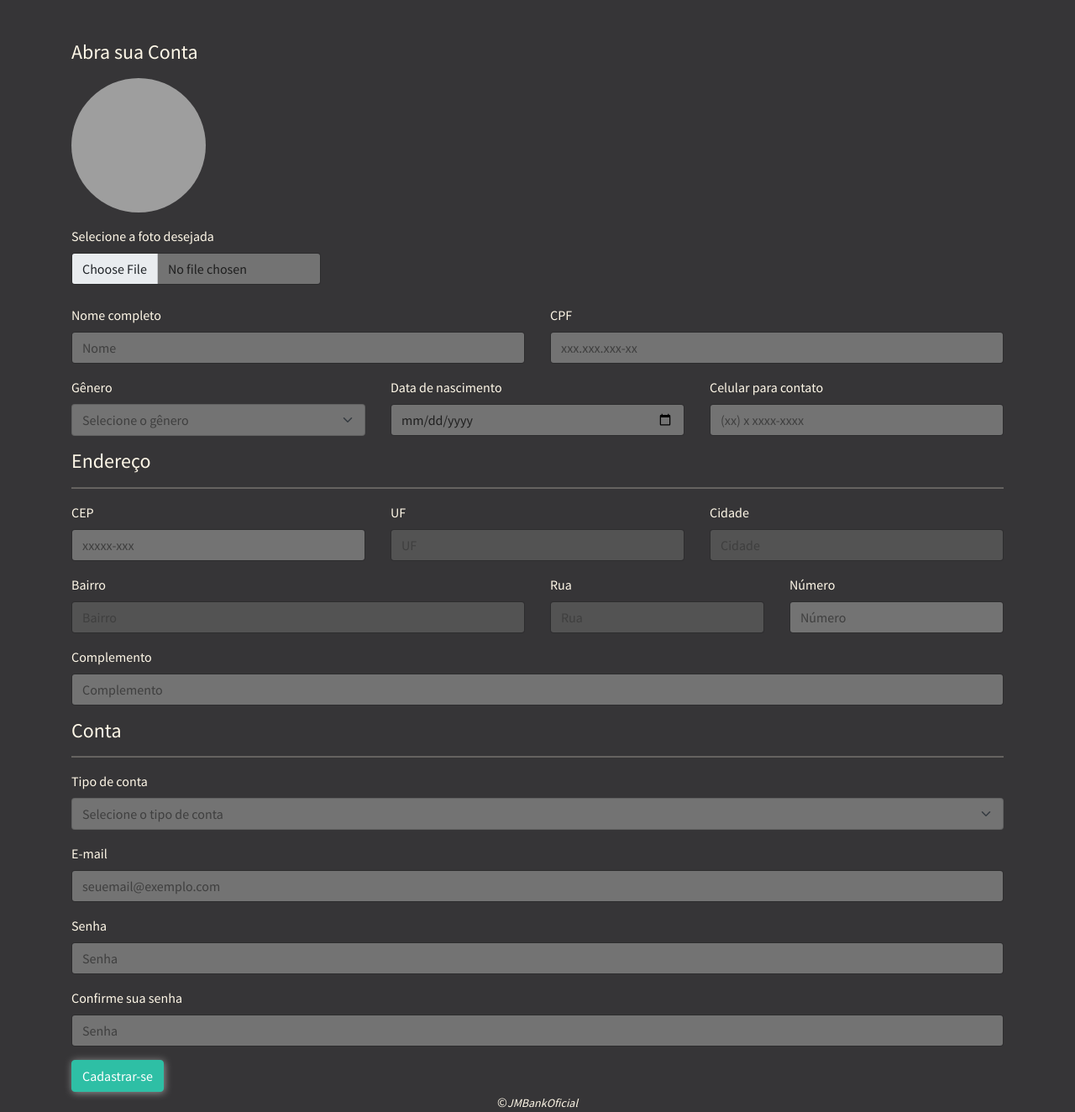
After one commit to jrsantos1/pi-senasp-second, a Flask app: template templates/cadastro/abrir_conta.html in a window 1280 px wide. The commit adds this page. Shown: the whole page at 84% size. Run offline with Flask 2, Linux system fonts and the light colour scheme; the template is opened without the code that fills it, so the values that code supplies are empty; some libraries are stand-ins or nearby versions; grey boxes are pictures that could not be loaded.

```diff
--- a/controllers/private/user.py
+++ b/controllers/private/user.py
@@ -16,6 +16,7 @@ import locale
 from utils.chart.chart_user import *
 from config import App
 from utils.auth.auth import *
+from utils.conta.helpers import formt_conta, format_cpf
 from utils.email import config_email as e_mail
 from utils.data.user import *
 
@@ -31,6 +32,11 @@ def moeda(value):
     locale.setlocale(locale.LC_MONETARY, 'pt_BR.UTF-8')
     format = locale.currency(value)
     return format
+
+@app.template_filter()
+def percentual(value):
+    value = int(value)
+    return 0
 
 # rota inicial usuário
 @app.route("/user")
@@ -60,6 +66,36 @@ def index_user():
 
     #return render_template('user_/home.html', cliente = cliente, conta = conta, extrato=extrato,graphJSON=graphJSON, cotacao=cotacoes)
     return render_template('user/index_user.html', cliente=cliente, conta=conta, extrato=extrato, graphJSON=graphJSON,cotacao=cotacoes, valor_percentual=valor_percentual)
+
+@app.route('/user/contatos')
+def contatos():
+
+    valida = verificarUsuarioLogado()
+    if valida:
+        print(valida)
+        return redirect(url_for('login'))
+
+    cpf = session['usuario_logado']
+    cliente = get_cliente(cpf)
+    conta = get_conta(cpf)
+
+    contatos = get_contatos(conta.conta_id);
+
+    return render_template('user/contatos.html', conta=conta, cliente=cliente, contatos=contatos)
+
+@app.route('/user/relatorio')
+def relatorio():
+    valida = verificarUsuarioLogado()
+    if valida:
+        print(valida)
+        return redirect(url_for('login'))
+
+    cpf = session['usuario_logado']
+    cliente = get_cliente(cpf)
+    conta = get_conta(cpf)
+
+    return render_template('./user/analytics_user.html', conta=conta, cliente=cliente)
+
 
 @app.route('/user/extrato', methods=['GET'])
 def extrato():
@@ -95,17 +131,16 @@ def novo_usuario():
     #     print(valida)
     #     return redirect(url_for('login'))
 
-    cpf =  request.form['cpf']
+    cpf = format_cpf(request.form['cpf'])
     cliente = Cliente.query.filter_by(cpf=cpf).first()
     usuario = Usuario.query.filter_by(cpf=cpf).first()
 
     # recebendo dados de endereço
 
     cep = request.form['cep']
+    uf = request.form['uf']
     bairro = request.form['bairro']
-    uf = request.form['uf']
     cidade = request.form['cidade']
-    bairro = request.form['bairro']
     rua = request.form['rua']
     numero = request.form['numero']
     complemento = request.form['complemento']
@@ -159,7 +194,7 @@ def novo_usuario():
 
         #criando nova conta
 
-        conta_numero = request.form['conta']
+        conta_numero = formt_conta(cliente.cliente_id)
         saldo = 0
         tipo = request.form['tipo']
 
@@ -252,7 +287,7 @@ def transferencia():
 
         cpf_destinatario = request.form['cpf_destinatario']
 
-        transferencia = gerar_transferencia(cpf_destinatario)
+        transferencia = gerar_transferencia(cpf_destinatario=cpf_destinatario, tipo=tipo)
 
         if transferencia:
             return redirect(url_for('index_user'))
--- a/controllers/public/routes.py
+++ b/controllers/public/routes.py
@@ -22,7 +22,7 @@ def sobre():
 
 @app.route("/abrir_conta")
 def abrir_conta():
-    return render_template("user/abrir_conta.html", titulo="criar template")
+    return render_template("cadastro/abrir_conta.html", titulo="criar template")
 
 @app.route("/login")
 def login():
--- a/models/tables.py
+++ b/models/tables.py
@@ -46,6 +46,7 @@ class Transacao(db.Model):
     transacao_data = db.Column(db.Date, nullable=False)
     valor = db.Column(db.Numeric)
     operacao_id = db.Column(db.Integer, nullable=False)
+    categoria_id = db.Column(db.Integer, nullable=False)
 
 class Extrato(db.Model):
     __tablename__ = "extrato"
@@ -56,6 +57,7 @@ class Extrato(db.Model):
     valor = db.Column(db.Numeric)
     saldo_atual = db.Column(db.Numeric)
     operacao = db.Column(db.String(20))
+    categoria = db.Column(db.String(20))
 
 class Endereco_Cliente(db.Model):
     __tablename__ = "endereco_cliente"
--- /dev/null
+++ b/templates/cadastro/abrir_conta.html
@@ -0,0 +1,184 @@
+<!DOCTYPE html>
+<html lang="en">
+<head>
+    <meta charset="UTF-8">
+    <meta http-equiv="X-UA-Compatible" content="IE=edge">
+    <meta name="viewport" content="width=device-width, initial-scale=1.0">
+    <link href="https://cdn.jsdelivr.net/npm/bootstrap@5.0.2/dist/css/bootstrap.min.css" rel="stylesheet" integrity="sha384-EVSTQN3/azprG1Anm3QDgpJLIm9Nao0Yz1ztcQTwFspd3yD65VohhpuuCOmLASjC" crossorigin="anonymous">
+    <link rel="stylesheet" href="https://cdn.jsdelivr.net/npm/bootswatch@4.5.2/dist/solar/bootstrap.min.css">
+    <script src="https://cdn.jsdelivr.net/npm/bootstrap@5.0.2/dist/js/bootstrap.bundle.min.js" integrity="sha384-MrcW6ZMFYlzcLA8Nl+NtUVF0sA7MsXsP1UyJoMp4YLEuNSfAP+JcXn/tWtIaxVXM" crossorigin="anonymous"></script>
+
+    <link href="https://fonts.googleapis.com/icon?family=Material+Icons" rel="stylesheet">
+    <link rel="stylesheet" href="../../static/css/cadastro/style_open_account.css">
+
+    <title>JM Bank</title>
+</head>
+
+<body>
+    <div class="container mt-5">
+        <h4> Abra sua Conta </h4>
+        <form class="form mt-5" id="form" action="/novo_usuario" method="post">
+            <div class="mb-3 success">
+                <figure>
+                    <img src="https://t4.ftcdn.net/jpg/04/10/43/77/360_F_410437733_hdq4Q3QOH9uwh0mcqAhRFzOKfrCR24Ta.jpg" alt="">
+                    <figcaption>
+                        <label for="">
+                            <label for="" class="form-label">Selecione a foto desejada</label>
+                            <input type="file" class="form-control" name="arquivo" id="" aria-describedby="helpId" placeholder="Nome">
+                        </label>
+                    </figcaption>
+                </figure>
+            </div>
+            <div class="row">
+                <div class="mb-3 col-6">
+                    <label for="" class="form-label">Nome completo</label>
+                    <input type="text" class="form-control" name="nome" id="name-user" aria-describedby="helpId" placeholder="Nome">
+                    <i class="fas fa-exclamation-circle"></i>
+                    <i class="fas fa-check-circle"></i>
+                    <small>Mensagem de erro</small>
+                </div>
+                <div class="mb-3 col-6">
+                    <label for="" class="form-label">CPF</label>
+                    <input type="text" class="form-control" name="cpf" id="cpf" placeholder="xxx.xxx.xxx-xx" onkeypress="onlynumber(), mask()">
+                    <i class="fas fa-exclamation-circle"></i>
+                    <i class="fas fa-check-circle"></i>
+                    <small>Mensagem de erro</small>
+                </div>
+            </div>
+            <div class="row">
+                <div class="mb-3 col-4">
+                    <label for="senha" class="form-label">Gênero</label>
+                    <select class="form-select" id="senha" aria-label="Default select example" name="sexo">
+                        <option value="" disabled selected>Selecione o gênero</option>
+                        <option value="masculino">Masculino</option>
+                        <option value="feminino">Feminino</option>
+                    </select>
+                    <i class="fas fa-exclamation-circle"></i>
+                    <i class="fas fa-check-circle"></i>
+                    <small>Mensagem de erro</small>
+                </div>
+                <div class="mb-3 col-4">
+                    <label for="" class="form-label">Data de nascimento</label>
+                    <input type="date" class="form-control" name="nascimento" id="birth-date" placeholder="dd/mm/aaaa" onkeypress="onlynumber(), mask()">
+                    <i class="fas fa-exclamation-circle"></i>
+                    <i class="fas fa-check-circle"></i>
+                    <small>Mensagem de erro</small>
+                </div>
+                <div class="mb-3 col-4">
+                    <label for="" class="form-label">Celular para contato</label>
+                    <input type="text" class="form-control" name="telefone" id="cell" placeholder="(xx) x xxxx-xxxx" onkeypress="onlynumber(), mask()">
+                    <i class="fas fa-exclamation-circle"></i>
+                    <i class="fas fa-check-circle"></i>
+                    <small>Mensagem de erro</small>
+                </div>
+            </div>
+            <h4> Endereço </h4>
+            <hr>
+            <div class="row">
+                <div class="mb-3 col-4">
+                    <label for="cep" class="form-label">CEP</label>
+                    <input type="text" class="form-control" name="cep" id="cep" placeholder="xxxxx-xxx" onfocusout="viacep()" onkeypress="onlynumber(), mask()">
+                    <i class="fas fa-exclamation-circle"></i>
+                    <i class="fas fa-check-circle"></i>
+                    <small>Mensagem de erro</small>
+                </div>
+                <div class="mb-3 col-4">
+                    <label for="uf" class="form-label">UF</label>
+                    <input type="text"  readonly class="form-control" name="uf" id="state" placeholder="UF">
+                    <i class="fas fa-exclamation-circle"></i>
+                    <i class="fas fa-check-circle"></i>
+                    <small>Mensagem de erro</small>
+                </div>
+                <div class="mb-3 col-4">
+                    <label for="cidade" class="form-label">Cidade</label>
+                    <input type="text" readonly class="form-control" name="cidade" id="city" placeholder="Cidade">
+                    <i class="fas fa-exclamation-circle"></i>
+                    <i class="fas fa-check-circle"></i>
+                    <small>Mensagem de erro</small>
+                </div>
+            </div>
+            <div class="row">
+                <div class="mb-3 col-6">
+                    <label for="bairro" class="form-label">Bairro</label>
+                    <input type="text"  readonly required class="form-control" name="bairro" id="district" placeholder="Bairro">
+                    <i class="fas fa-exclamation-circle"></i>
+                    <i class="fas fa-check-circle"></i>
+                    <small>Mensagem de erro</small>
+                </div>
+                <div class="mb-3 col-3">
+                    <label for="rua" class="form-label">Rua</label>
+                    <input type="text"  readonly class="form-control" name="rua" id="address" placeholder="Rua">
+                    <i class="fas fa-exclamation-circle"></i>
+                    <i class="fas fa-check-circle"></i>
+                    <small>Mensagem de erro</small>
+                </div>
+                <div class="mb-3 col-3">
+                    <label for="numero" class="form-label">Número</label>
+                    <input type="number" class="form-control" name="numero" id="number-address" placeholder="Número">
+                    <i class="fas fa-exclamation-circle"></i>
+                    <i class="fas fa-check-circle"></i>
+                    <small>Mensagem de erro</small>
+                </div>
+            </div>
+            <div class="mb-3">
+                <label for="complemento" class="form-label">Complemento</label>
+                <input type="text" class="form-control" name="complemento" id="complement" placeholder="Complemento">
+                <i class="fas fa-exclamation-circle"></i>
+                <i class="fas fa-check-circle"></i>
+                <small>Mensagem de erro</small>
+            </div>
+            <h4> Conta </h4>
+            <hr/>
+            <div class="mb-3">
+                <label for="senha" class="form-label">Tipo de conta</label>
+                <select class="form-select" id="type-account" aria-label="Default select example" name="tipo">
+                    <option value="" disabled selected>Selecione o tipo de conta</option>
+                    <option value="Corrente">Corrente</option>
+                    <option value="Poupança">Poupança</option>
+                    <option value="Salário">Salário</option>
+                </select>
+                <i class="fas fa-exclamation-circle"></i>
+                <i class="fas fa-check-circle"></i>
+                <small>Mensagem de erro</small>
+            </div>
+             <div class="mb-3">
+                <label for="" class="form-label">E-mail</label>
+                <input type="email" class="form-control" name="email" id="email" placeholder="seuemail@exemplo.com">
+                <i class="fas fa-exclamation-circle"></i>
+                <i class="fas fa-check-circle"></i>
+                <small>Mensagem de erro</small>
+            </div>
+            <div class="mb-3">
+                <label for="senha" class="form-label">Senha</label>
+                <input type="password" class="form-control" name="senha" id="password" placeholder="Senha">
+                <i class="fas fa-exclamation-circle"></i>
+                <i class="fas fa-check-circle"></i>
+                <small>Mensagem de erro</small>
+            </div>
+            <div class="mb-3">
+                <label for="senha" class="form-label">Confirme sua senha</label>
+                <input type="password" class="form-control" name="senha_confirmacao" id="password-confirmation" placeholder="Senha">
+                <i class="fas fa-exclamation-circle"></i>
+                <i class="fas fa-check-circle"></i>
+                <small>Mensagem de erro</small>
+            </div>
+            <button type="submit" class="btn btn-primary" onclick="return validadata()">Cadastrar-se</button>
+        </form>
+        <footer>&copy;<small>JMBankOficial</small></footer>
+    </div>
+
+    <!-- js -->
+    <script src="../../static/js/cadastro/script_cadastro.js"></script>
+    <script src="../../static/js/cadastro/function_cadastro.js"></script>
+
+    <!-- icons -->
+    <script src="https://kit.fontawesome.com/6c95b90954.js" crossorigin="anonymous"></script>
+
+    <!-- via cep -->
+    <script type="text/javascript" src="https://code.jquery.com./jquery-3.2.1.min.js"></script>
+
+    <!-- jQuery mask -->
+    <script src="https://cdnjs.cloudflare.com/ajax/libs/jquery.mask/1.14.15/jquery.mask.min.js"></script>
+
+</body>
+</html>
```
Also changed, not shown: templates/cadastro/open_account.html (deleted, +0 -176 lines), templates/home/home.html (+4 -4 lines), templates/user/analytics_user.html (added, +25 -0 lines), utils/chart/chart_user.py (+3 -7 lines), utils/conta/helpers.py (+10 -0 lines), utils/conta/transferencia.py (+15 -13 lines), utils/data/user.py (+26 -0 lines).
